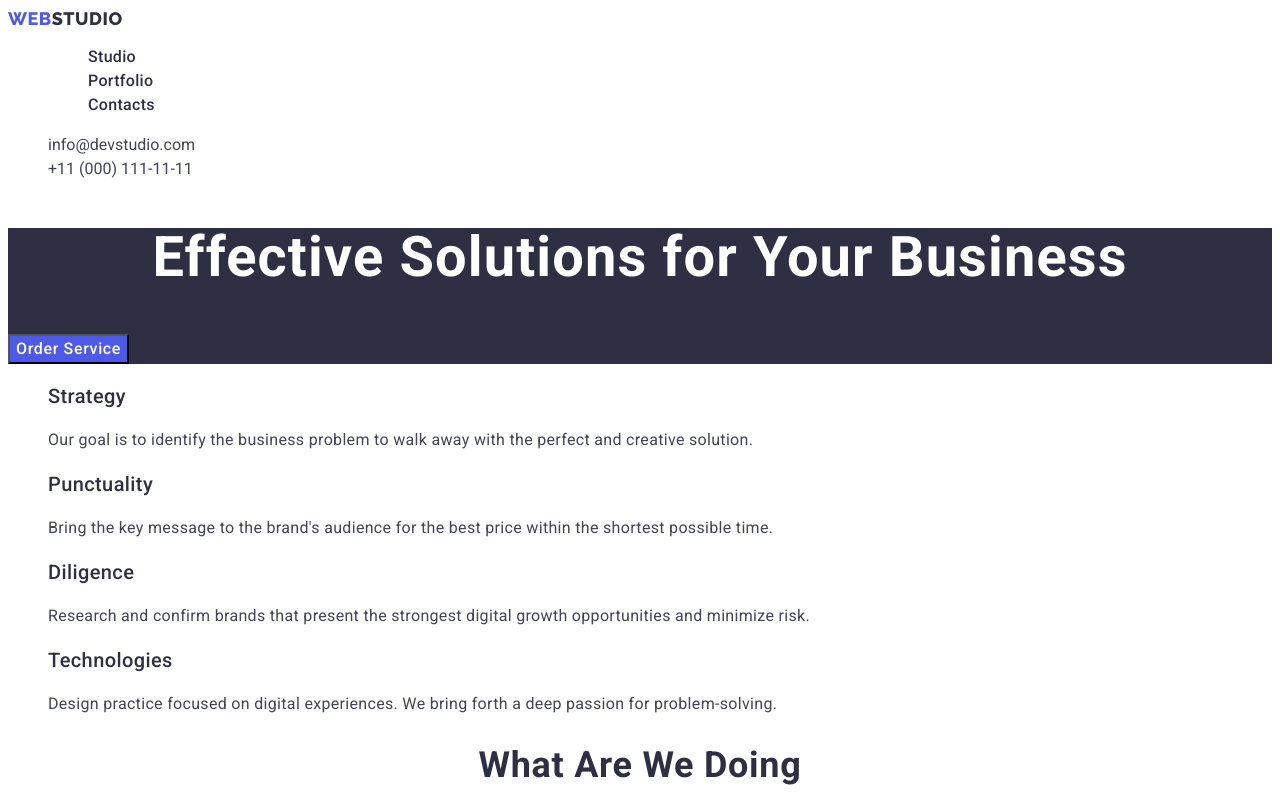
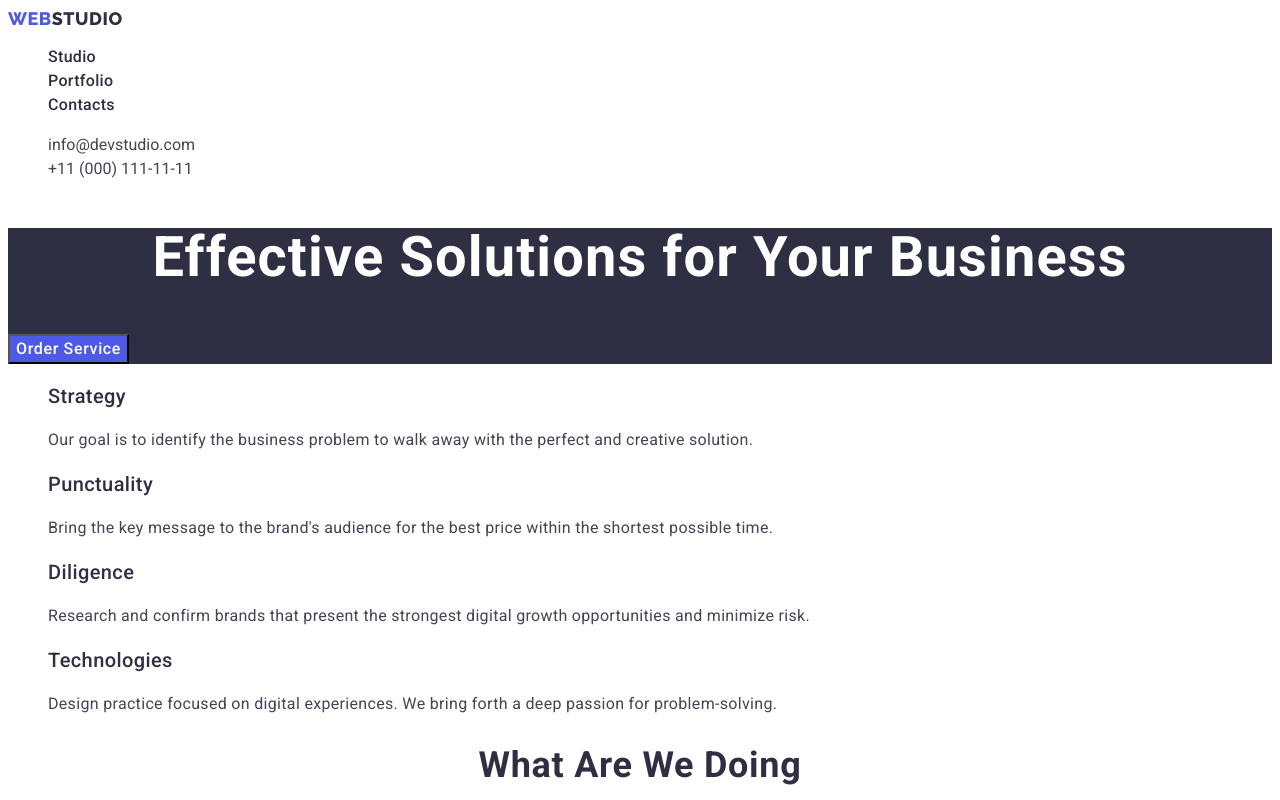
Before and after one commit to Pavlo831/goit-markup-hw-02, a plain HTML site: page index.html in a window 1280 px wide. Shown: the top 800 px of the page. Drawn offline with Linux system fonts and the light colour scheme.

Commit message:
Update index.html
11

```diff
--- a/index.html
+++ b/index.html
@@ -21,10 +21,10 @@
         <a href="./index.html" class="header-logo link"
           >Web<span>Studio</span>
         </a>
+
         <ul class="list">
-        <ul class="header-menu">
           <li class="header-menu-item list">
-            <a class="header-menu-link link" href="./index.html">Studio</a>
+            <a class="header-menu-link link"href="./index.html">Studio</a>
           </li>
 
           <li class="header-menu-item list">
@@ -49,7 +49,6 @@
               >+11 (000) 111-11-11</a
             >
           </li>
-        </ul>
         </ul>
       </address>
     </header>
```
